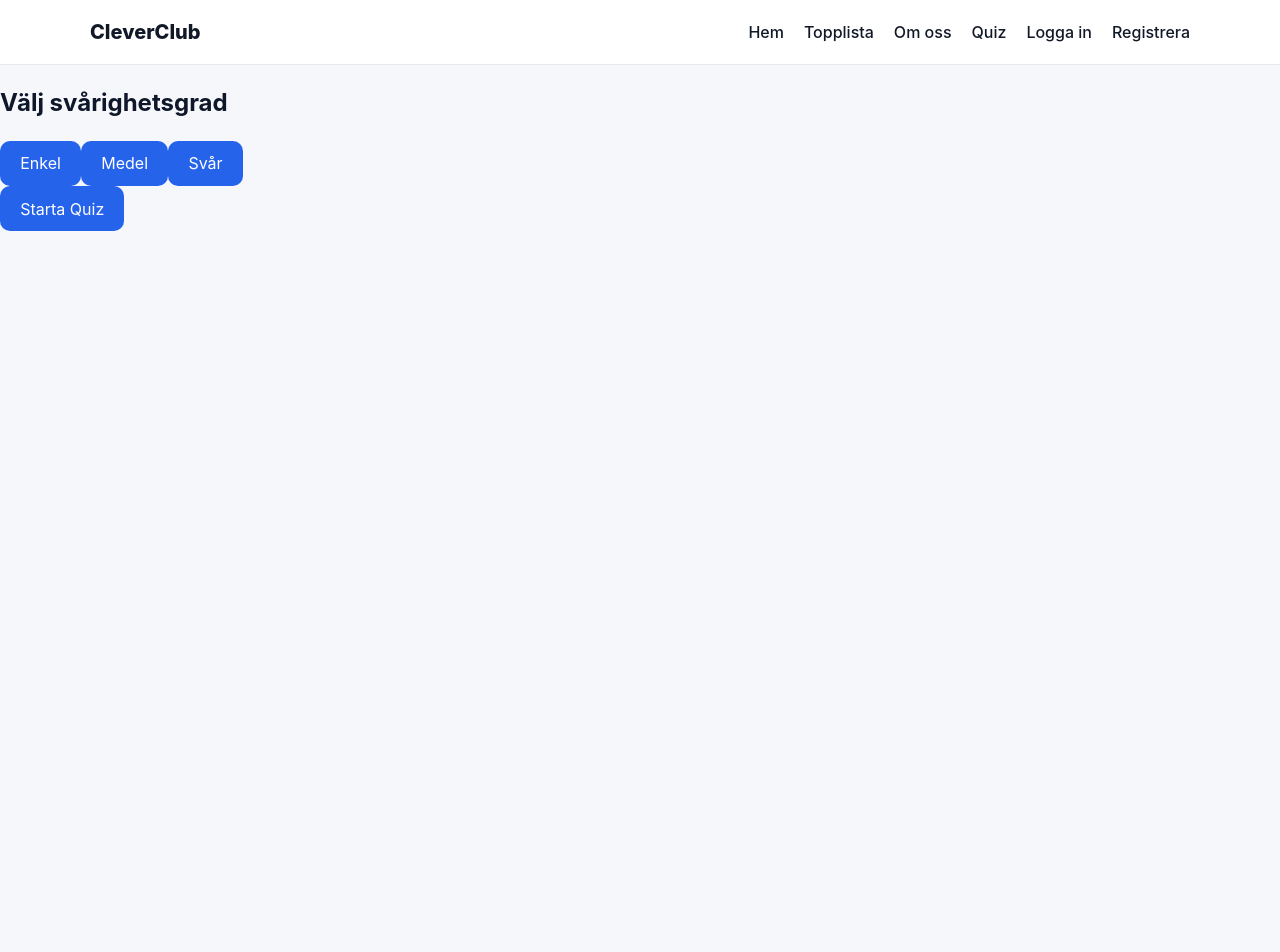
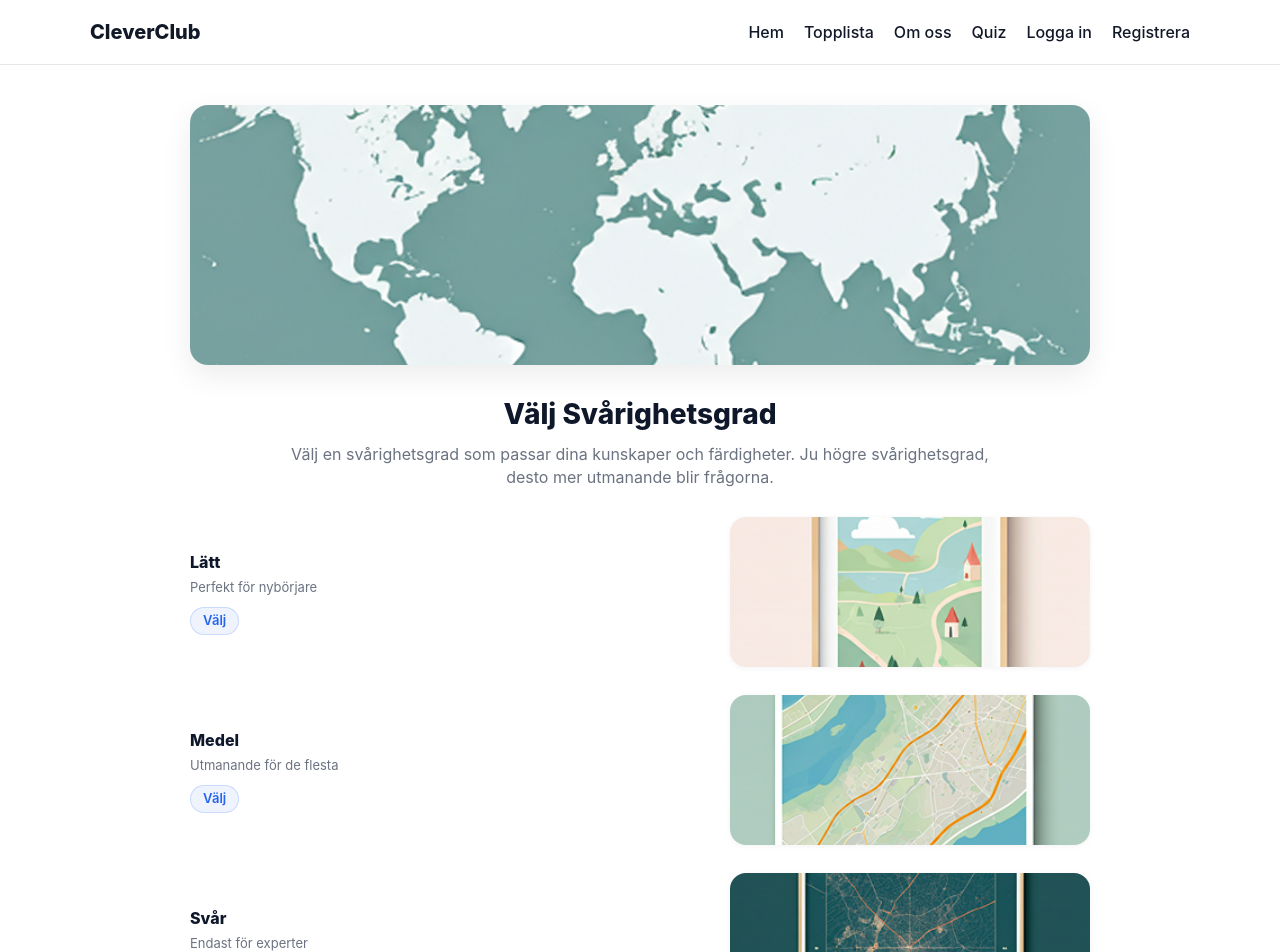
Before and after one commit to OscarLrsen/CleverClub2, a React (Vite) app: page /quiz in a window 1280 px wide. Shown: the top 952 px of the page. Before the commit the page ends 800 px from the top, so only its background shows below. Built offline with nearby package versions, Linux system fonts and the light colour scheme.

Commit message:
Styling för Quiz Panelen

```diff
--- a/src/pages/QuizPage.jsx
+++ b/src/pages/QuizPage.jsx
@@ -1,5 +1,36 @@
 import React, { useState } from "react";
 import axios from "axios";
+import "../styles/Quizpanel.css";
+
+import heroImg from "../../assets/hero.jpg";
+import easyImg from "../../assets/easy.jpg";
+import mediumImg from "../../assets/medium.jpg";
+import hardImg from "../../assets/hard.jpg";
+
+function Hero() {
+  return (
+    <div className="hero">
+      <img src={heroImg} alt="Världskarta" />
+    </div>
+  );
+}
+
+function DifficultyCard({ title, subtitle, img, selected, onSelect }) {
+  return (
+    <div className={`diff-card ${selected ? "selected" : ""}`}>
+      <div className="diff-text">
+        <h3>{title}</h3>
+        <p>{subtitle}</p>
+        <button type="button" className="btn-light" onClick={onSelect}>
+          Välj
+        </button>
+      </div>
+      <div className="diff-media">
+        <img src={img} alt={title} />
+      </div>
+    </div>
+  );
+}
 
 function QuizPage({ loggedInUser }) {
   const [difficulty, setDifficulty] = useState("");
@@ -13,11 +44,11 @@ function QuizPage({ loggedInUser }) {
 
   const username = loggedInUser?.username;
 
+  const difficultyLabel = { easy: "Enkel", medium: "Medel", hard: "Svår" };
+
   const startQuiz = async () => {
     try {
-      const res = await axios.get(
-        `/api/quiz/questions?difficulty=${difficulty}`
-      );
+      const res = await axios.get(`/api/quiz/questions?difficulty=${difficulty}`);
       if (res.data.length < 5) {
         alert("Inte tillräckligt med frågor för denna svårighetsgrad.");
         return;
@@ -45,7 +76,6 @@ function QuizPage({ loggedInUser }) {
         username,
         answers,
       });
-
       setScore(res.data.score);
       setCorrectCount(res.data.correctCount);
       if (!username) {
@@ -69,14 +99,10 @@ function QuizPage({ loggedInUser }) {
     setDifficulty("");
   };
 
-  const difficultyLabel = {
-    easy: "Enkel",
-    medium: "Medel",
-    hard: "Svår",
-  };
-
   return (
-    <div className="quiz-container">
+    <div className="quizdash">
+      <div className="container">
+        {/* resultat */}
         {score !== null && correctCount !== null && (
           <div className="quiz-result">
             <h2>Quiz klart!</h2>
@@ -91,54 +117,121 @@ function QuizPage({ loggedInUser }) {
             <h3>Dina svar:</h3>
             <ul className="quiz-review-list">
               {questions.map((q) => {
-              const userAnswer = answers.find(
-                (a) => a.questionId === q._id
-              )?.selectedAnswer;
-              const isCorrect = userAnswer === q.correctIndex;
+                const userAnswer = answers.find((a) => a.questionId === q._id)?.selectedAnswer;
+                const isAnswered = userAnswer !== undefined && userAnswer !== null;
+                const isCorrect = isAnswered && userAnswer === q.correctIndex;
 
                 return (
-                <li key={q._id} className="quiz-review-item">
+                  <li
+                    key={q._id}
+                    className={`quiz-review-item ${
+                      !isAnswered ? "skipped" : isCorrect ? "correct" : "incorrect"
+                    }`}>
                     <span className="quiz-review-question">{q.text}</span>
                     <span
                       className={`quiz-review-status ${
-                      isCorrect ? "correct" : "incorrect"
+                        !isAnswered ? "skipped" : isCorrect ? "correct" : "incorrect"
                       }`}
                     >
-                    {isCorrect ? "Rätt ✅" : "Fel ❌"}
+                      {!isAnswered ? "Ej besvarad" : isCorrect ? "✅" : "❌"}
                     </span>
                   </li>
+
                 );
               })}
             </ul>
 
-          <button onClick={resetQuiz}>Kör igen</button>
-        </div>
-      )}
-
-      {!started && score === null && (
-        <div className="quiz-start">
-          <h2>Välj svårighetsgrad</h2>
-          <div className="difficulty-buttons">
-            <button onClick={() => setDifficulty("easy")}> Enkel</button>
-            <button onClick={() => setDifficulty("medium")}> Medel</button>
-            <button onClick={() => setDifficulty("hard")}> Svår</button>
-          </div>
-          {difficulty && (
-            <p>
-              Vald: <strong>{difficultyLabel[difficulty]}</strong>
-            </p>
-          )}
-          <button onClick={startQuiz} disabled={!difficulty}>
-            Starta Quiz
+            <button className="btn primary" onClick={resetQuiz}>
+              Kör igen
             </button>
           </div>
         )}
 
+
+        {/* start */}
+        {!started && score === null && (
+          <>
+            <Hero />
+            <section className="select-wrap">
+              <h2>Välj Svårighetsgrad</h2>
+              <p className="lead">
+                Välj en svårighetsgrad som passar dina kunskaper och färdigheter.
+                Ju högre svårighetsgrad, desto mer utmanande blir frågorna.
+              </p>
+
+              <div className="diff-list">
+                <DifficultyCard
+                  title="Lätt"
+                  subtitle="Perfekt för nybörjare"
+                  img={easyImg}
+                  selected={difficulty === "easy"}
+                  onSelect={() => setDifficulty("easy")}
+                />
+                <DifficultyCard
+                  title="Medel"
+                  subtitle="Utmanande för de flesta"
+                  img={mediumImg}
+                  selected={difficulty === "medium"}
+                  onSelect={() => setDifficulty("medium")}
+                />
+                <DifficultyCard
+                  title="Svår"
+                  subtitle="Endast för experter"
+                  img={hardImg}
+                  selected={difficulty === "hard"}
+                  onSelect={() => setDifficulty("hard")}
+                />
+              </div>
+
+              {difficulty && (
+                <p style={{ textAlign: "center", color: "var(--muted)" }}>
+                  Vald: <strong>{difficultyLabel[difficulty]}</strong>
+                </p>
+              )}
+
+              <div className="start-row">
+                <button
+                  className="btn primary start-btn"
+                  onClick={startQuiz}
+                  disabled={!difficulty}
+                >
+                  Starta Quiz
+                </button>
+              </div>
+            </section>
+          </>
+        )}
+
+        {/* frågorna */}
         {started && currentIndex < questions.length && (
-        <div className="quiz-question">
-          <h3>Fråga {currentIndex + 1}</h3>
-          <p>{questions[currentIndex].text}</p>
-          <div className="answer-options">
+          <div className="quiz-run">
+            <div className="quiz-meta">
+              <div className="quiz-step">
+                Fråga {currentIndex + 1} av {questions.length}
+              </div>
+              <div
+                className="progress"
+                role="progressbar"
+                aria-valuemin={0}
+                aria-valuemax={100}
+                aria-valuenow={Math.round(
+                  ((currentIndex + 1) / questions.length) * 100
+                )}
+              >
+                <div
+                  className="progress-bar"
+                  style={{
+                    width: `${Math.round(
+                      ((currentIndex + 1) / questions.length) * 100
+                    )}%`,
+                  }}
+                />
+              </div>
+            </div>
+
+            <h2 className="q-title">{questions[currentIndex].text}</h2>
+
+            <div className="quiz-options answer-options">
               {questions[currentIndex].options.map((opt, i) => (
                 <button
                   key={i}
@@ -149,18 +242,29 @@ function QuizPage({ loggedInUser }) {
                 </button>
               ))}
             </div>
-          <button onClick={handleNext} disabled={selectedOption === null}>
+
+            <div className="quiz-actions">
+              <button
+                className="btn primary"
+                onClick={handleNext}
+                disabled={selectedOption === null}
+              >
                 Nästa
               </button>
             </div>
+          </div>
         )}
 
+        {/* submit knapp */}
         {started && currentIndex === questions.length && score === null && (
           <div className="quiz-submit">
             <h3>Quiz klart!</h3>
-          <button onClick={submitQuiz}>Skicka Quiz</button>
+            <button className="btn primary" onClick={submitQuiz}>
+              Skicka Quiz
+            </button>
           </div>
         )}
+      </div>
     </div>
   );
 }
--- /dev/null
+++ b/src/styles/QuizPanel.css
@@ -0,0 +1,227 @@
+body {
+  background: #fff !important;
+}
+
+
+.quizdash { background:#fff; }
+.quizdash .container{ max-width:1000px; margin:0 auto; padding:24px; }
+
+.hero img{
+  width:100%; max-width:900px; height:260px; object-fit:cover;
+  border-radius:18px; display:block; margin:16px auto 28px;
+  box-shadow:0 10px 30px rgba(0,0,0,.08);
+}
+
+.select-wrap{ max-width:900px; margin:0 auto 8px; }
+.select-wrap h2{
+  text-align:center; font-size:28px; font-weight:800; margin:6px 0 8px;
+}
+.select-wrap .lead{
+  text-align:center; color:#6b7280; max-width:720px; margin:0 auto 28px;
+  line-height:1.45;
+}
+
+.diff-list{
+  display:grid; grid-template-columns:1fr; gap:28px;
+  max-width:900px; margin:0 auto 28px;
+}
+
+.diff-card{
+  display:grid; grid-template-columns:1fr 360px; align-items:center; gap:22px;
+  background:transparent; border:0; box-shadow:none; border-radius:0; padding:0;
+}
+
+.diff-text h3{ margin:0 0 4px; font-size:16px; font-weight:800; }
+.diff-text p{ margin:0 0 10px; font-size:13px; color:#6b7280; }
+
+.btn-light, .chip-button{
+  display:inline-flex; align-items:center; justify-content:center;
+  height:28px; padding:0 12px; border-radius:999px;
+  background:rgba(37,99,235,.08); color:#2563eb; font-weight:600; font-size:13px;
+  border:1px solid rgba(37,99,235,.18); cursor:pointer;
+}
+.btn-light:hover, .chip-button:hover{ background:rgba(37,99,235,.15); }
+
+.diff-media img{
+  width:100%; height:150px; object-fit:cover; border-radius:16px; display:block;
+  box-shadow:0 1px 6px rgba(0,0,0,.05);
+}
+
+.diff-card.selected .diff-media img{ outline:2px solid #2563eb; outline-offset:2px; }
+
+.start-row{ display:flex; justify-content:center; }
+.start-row .btn, .start-btn{
+  min-width:120px; height:42px; padding:0 18px; border-radius:999px;
+  background:#2563eb; color:#fff; font-weight:700; border:0;
+  box-shadow:0 10px 24px rgba(37,99,235,.25);
+}
+
+@media (max-width: 860px){
+  .hero img{ height:220px; }
+  .diff-card{ grid-template-columns:1fr; gap:12px; }
+  .diff-media img{ height:140px; }
+  .select-wrap h2{ font-size:24px; }
+}
+
+
+
+
+.quiz-question{
+  max-width: 700px;
+  margin: 24px auto 72px;
+  padding: 0 24px;
+  text-align: center;
+}
+
+.answer-options{
+  display: grid;
+  gap: 16px;
+  margin: 24px auto;
+}
+
+.quiz-meta{
+    margin: 6px 0 12px;
+}
+.quiz-step{
+    font-size:14px;
+    color:#374151;
+    margin-bottom:6px;
+}
+
+.selected {
+    scrollbar-highlight-color: #5082ec;
+}
+
+.progress{
+  width:100%; height:6px;
+  background:#e5e7eb;
+  border-radius:999px;
+  overflow:hidden;
+}
+.progress-bar{
+  height:100%;
+  width:0;
+  background:#111827;
+  transition:width .25s ease;
+}
+
+.q-title{
+    text-align:center;
+    font-size:20px;
+    font-family:Arial, Helvetica, sans-serif;
+    line-height:1.25; margin:18px 0;
+    font-weight:800; }
+
+.quiz-actions{
+  display:flex;
+  justify-content:space-between;
+  align-items:center;
+  margin-top:12px;
+}
+
+
+.answer-options > button{
+  all: unset;
+  display: flex;
+  align-items: center;
+  gap: 10px;
+  width: 100%;
+  padding: 12px 14px;
+  border: 1px solid #e5e7eb;
+  border-radius: 12px;
+  color: #0f172a;
+  cursor: pointer;
+}
+
+
+.answer-options > button::before{
+  content: "";
+  flex: 0 0 18px;
+  width: 18px; height: 18px;
+  border-radius: 50%;
+  border: 2px solid #111827;
+  background: transparent;
+  display: inline-block;
+}
+
+
+
+
+.answer-options > button.selected{
+  border-color: #111827;
+}
+.answer-options > button.selected::before{
+  background: #111827;
+}
+
+.answer-options > button.btn,
+.answer-options > button[class*="btn"]{
+  all: unset;
+}
+
+.quiz-submit {
+  display: flex;
+  flex-direction: column;
+  align-items: center;
+  justify-content: center;
+  height: 60vh;
+  text-align: center;
+}
+
+.quiz-submit h3 {
+  margin-bottom: 16px;
+}
+
+.quiz-submit button {
+  margin-top: 12px;
+}
+
+.quiz-container {
+  text-align: center;
+}
+
+.quiz-result {
+  max-width: 700px;
+  margin: 40px auto;
+  padding: 0 20px;
+  text-align: center;
+}
+
+.quiz-review-list {
+  list-style: none;
+  padding: 0;
+  margin: 24px auto;
+  max-width: 900px;
+  text-align: left;
+}
+
+.quiz-review-item {
+  display: flex;
+  align-items: center;
+  justify-content: space-between;
+  gap: 12px;
+  padding: 12px 16px;
+  border: 1px solid #e5e7eb;
+  border-radius: 10px;
+  margin-bottom: 12px;
+}
+
+.quiz-review-item.correct {
+  background: #dcfce7;
+  border-color: #16a34a;
+}
+
+.quiz-review-item.incorrect {
+  background: #fee2e2;
+  border-color: #ef4444;
+}
+
+.quiz-review-item.skipped {
+  background: #f3f4f6;
+  border-color: #d1d5db;
+}
+
+.quiz-result button {
+  display: block;
+  margin: 24px auto 0;
+}
```
Lines whose indentation alone changed are shown as unchanged.
